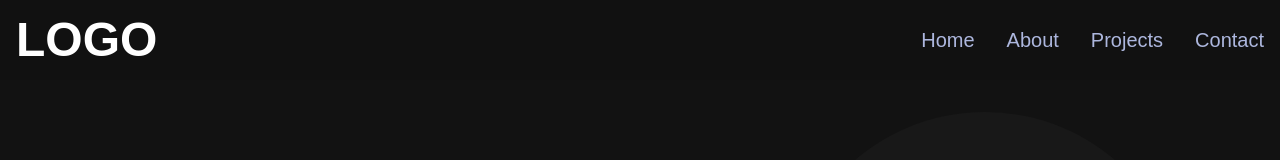
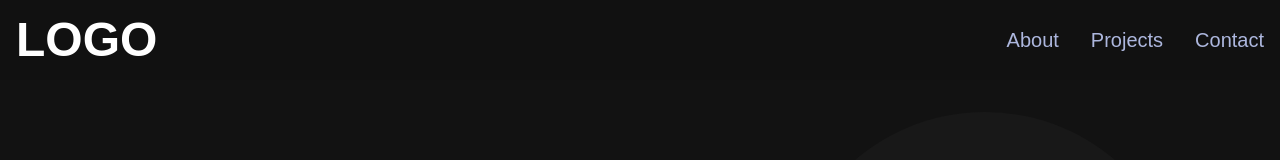
Before and after one commit to Leonnard19/portfolio-website, a Next.js app: page / in a window 1280 px wide. Shown: the top 160 px of the page. Built offline with nearby package versions, Linux system fonts and the light colour scheme.

Commit message:
remove Home from navlinks

```diff
--- a/src/app/Components/NavBar.tsx
+++ b/src/app/Components/NavBar.tsx
@@ -6,7 +6,6 @@ import { Bars3Icon, XMarkIcon } from '@heroicons/react/24/solid';
 import { MenuOverlay } from './MenuOverlay';
 
 const NavLinks = [
-  { title: 'Home', path: '/' },
   { title: 'About', path: '#about' },
   { title: 'Projects', path: '#projects' },
   { title: 'Contact', path: '#contact' },
```
